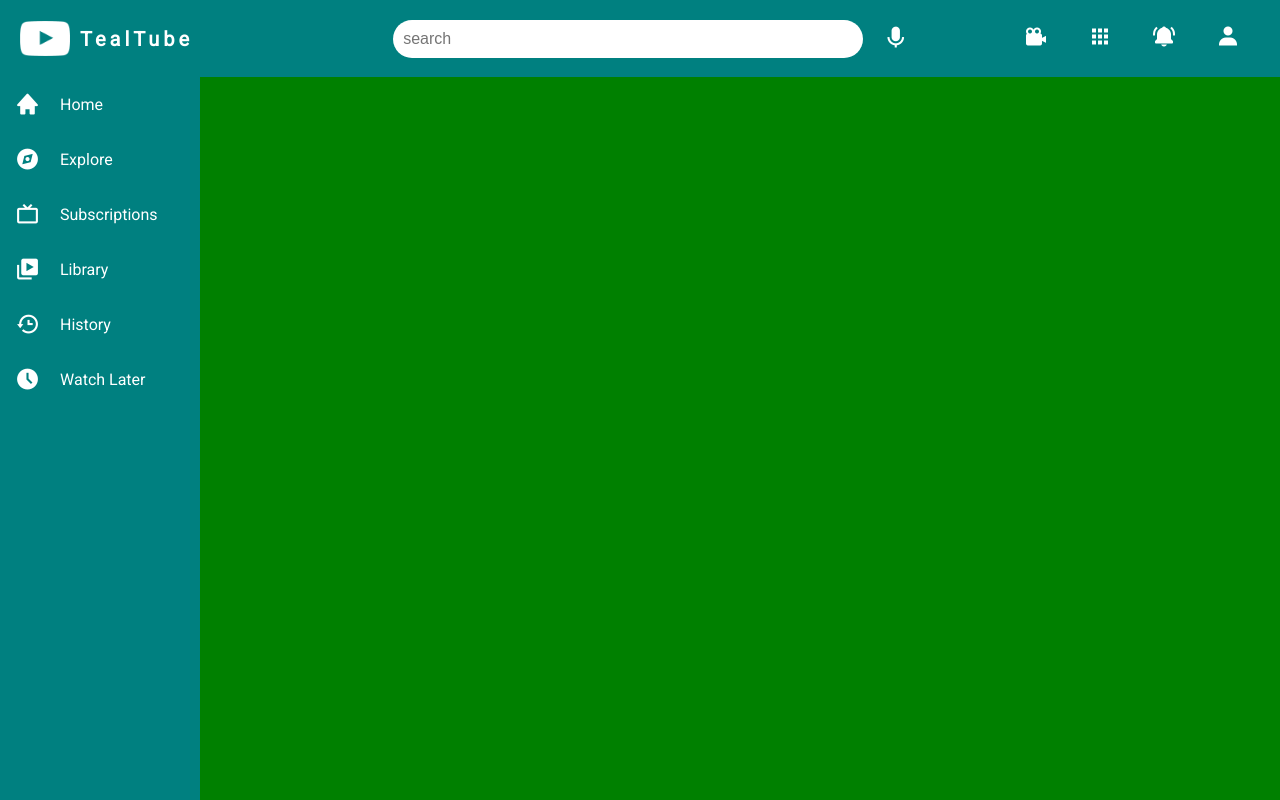
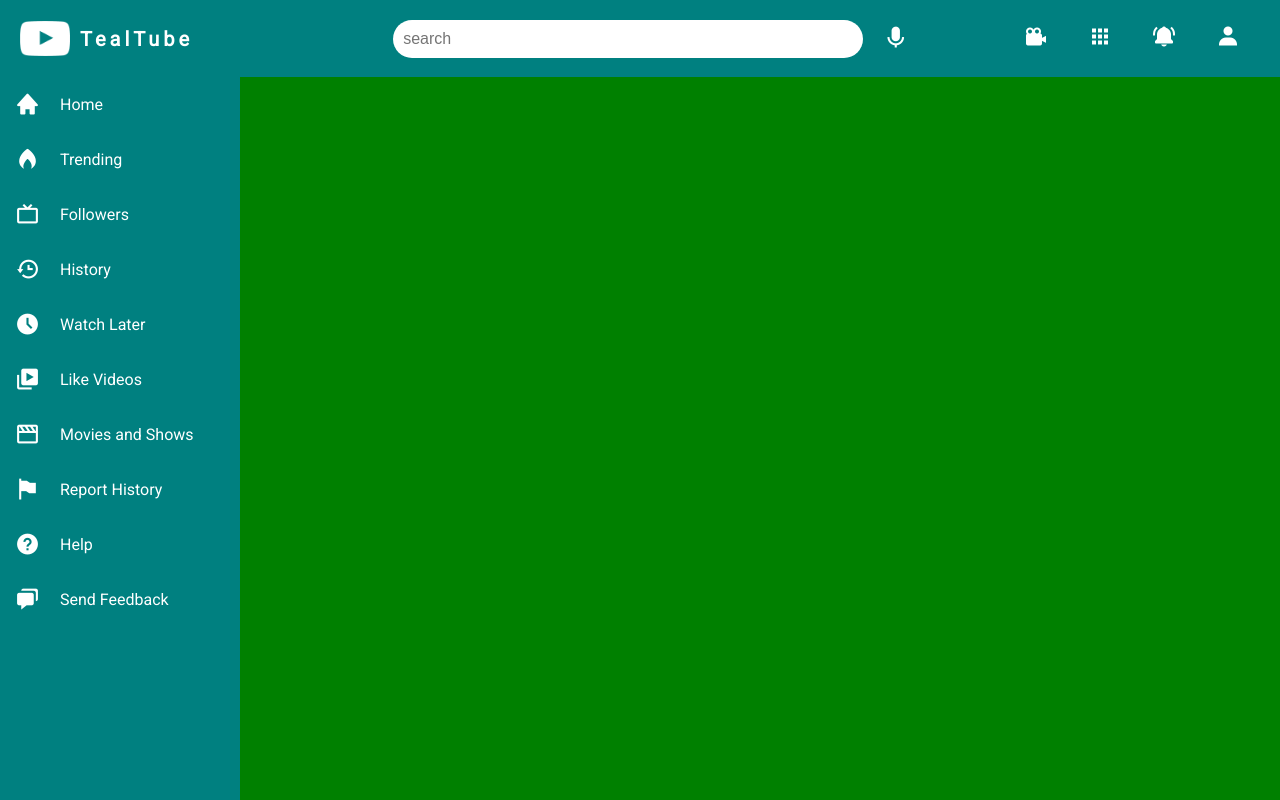
Before and after one commit to AmbyMbayi/youtube-react-project, a React (Create React App) app: page / in a window 1280 px wide. Shown: the top 800 px of the page. Built offline with nearby package versions, Linux system fonts and the light colour scheme.

Commit message:
sidebar created

```diff
--- a/src/containers/SideBar/Sidebar.css
+++ b/src/containers/SideBar/Sidebar.css
@@ -1,5 +1,5 @@
 .sidebar {
     background-color: #008080;
-    width: 200px;
+    width: 240px;
     height: 900px;
 }
--- a/src/containers/SideBar/Sidebar.js
+++ b/src/containers/SideBar/Sidebar.js
@@ -7,11 +7,17 @@ export class Sidebar extends Component {
 		return (
 			<div className="sidebar">
 				<SidebarItem label="Home" style="bx bxs-home" />
-				<SidebarItem label="Explore" style="bx bxs-compass" />
-				<SidebarItem label="Subscriptions" style="bx bx-tv" />
-				<SidebarItem label="Library" style="bx bxs-videos" />
+				<SidebarItem label="Trending" style="bx bxs-flame" />
+				<SidebarItem label="Followers" style="bx bx-tv" />
+
 				<SidebarItem label="History" style="bx bx-history" />
 				<SidebarItem label="Watch Later" style="bx bxs-time-five" />
+				<SidebarItem label="Like Videos" style="bx bxs-videos" />
+
+				<SidebarItem label="Movies and Shows" style="bx bx-movie" />
+				<SidebarItem label="Report History" style="bx bxs-flag-alt" />
+				<SidebarItem label="Help" style="bx bxs-help-circle" />
+				<SidebarItem label="Send Feedback" style="bx bxs-chat" />
 			</div>
 		);
 	}
```
